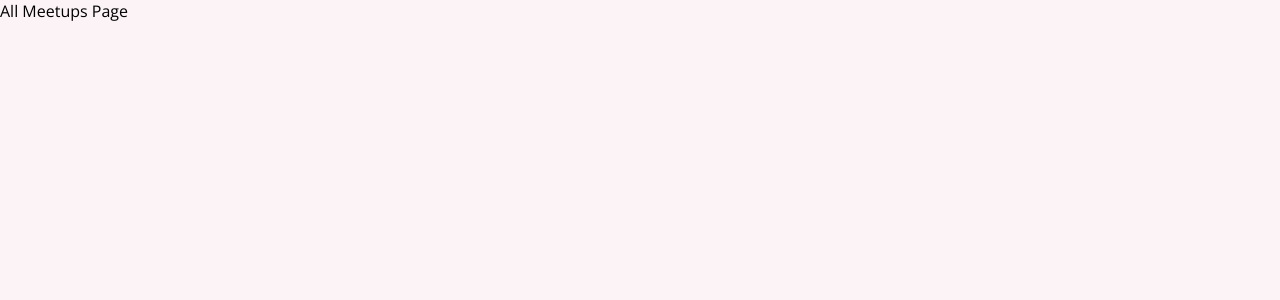
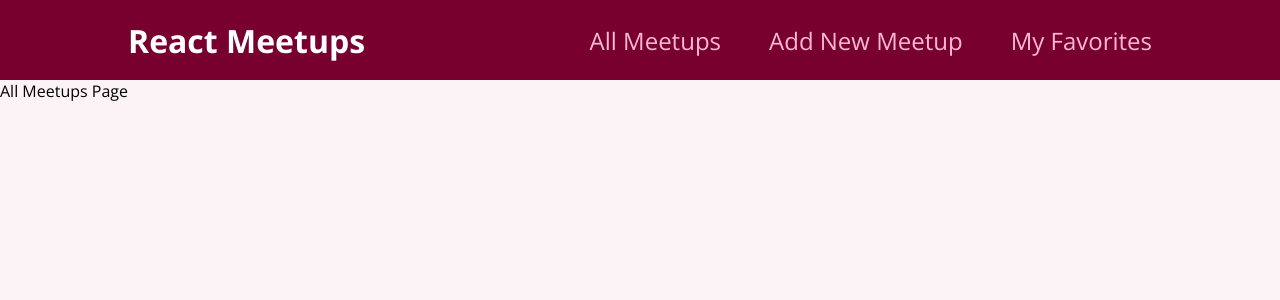
Before and after one commit to Leo-Kyeong/react-meetup, a React (Create React App) app: page / in a window 1280 px wide. Shown: the top 300 px of the page. Built offline with nearby package versions, Linux system fonts and the light colour scheme.

Commit message:
Add CSS module

```diff
--- a/src/App.js
+++ b/src/App.js
@@ -2,11 +2,12 @@ import {Route, Switch} from "react-router-dom";
 import AllMeetupsPage from "./pages/AllMeetups";
 import NewMeetupsPage from "./pages/NewMeetup";
 import FavoritesPage from "./pages/Favorites";
-
+import MainNavigation from "./component/layout/MainNavigation";
 
 function App() {
   return (
       <div>
+          <MainNavigation />
           <Switch>
             <Route path={'/'} exact={true}>
               <AllMeetupsPage />
--- /dev/null
+++ b/src/component/layout/MainNavigation.js
@@ -0,0 +1,26 @@
+import {Link} from "react-router-dom";
+
+import classes from './MainNavigation.module.css';
+
+function MainNavigation() {
+    return (
+      <header className={classes.header}>
+          <div className={classes.logo}>React Meetups</div>
+          <nav>
+              <ul>
+                  <li>
+                      <Link to={'/'}>All Meetups</Link>
+                  </li>
+                  <li>
+                      <Link to={'/new-meetup'}>Add New Meetup</Link>
+                  </li>
+                  <li>
+                      <Link to={'/favorites'}>My Favorites</Link>
+                  </li>
+              </ul>
+          </nav>
+      </header>
+    );
+}
+
+export default MainNavigation;
--- /dev/null
+++ b/src/component/layout/MainNavigation.module.css
@@ -0,0 +1,47 @@
+.header {
+    width: 100%;
+    height: 5rem;
+    display: flex;
+    align-items: center;
+    justify-content: space-between;
+    background-color: #77002e;
+    padding: 0 10%;
+}
+
+.logo {
+    font-size: 2rem;
+    color: white;
+    font-weight: bold;
+}
+
+.header ul {
+    list-style: none;
+    margin: 0;
+    padding: 0;
+    display: flex;
+    align-items: baseline;
+}
+
+.header li {
+    margin-left: 3rem;
+}
+
+.header a {
+    text-decoration: none;
+    font-size: 1.5rem;
+    color: #fcb8d2;
+}
+
+.header a:hover,
+.header a:active,
+.header a.active {
+    color: white;
+}
+
+.badge {
+    background-color: #cc2062;
+    color: white;
+    border-radius: 12px;
+    padding: 0 1rem;
+    margin-left: 0.5rem;
+}
```
